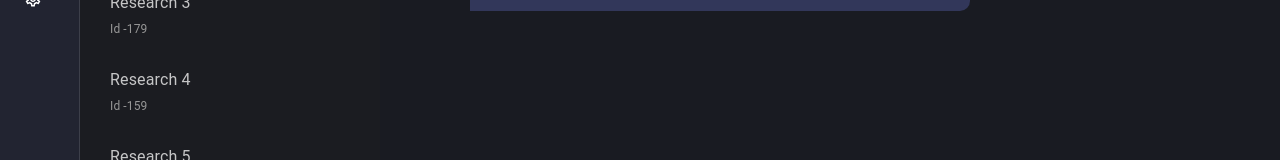
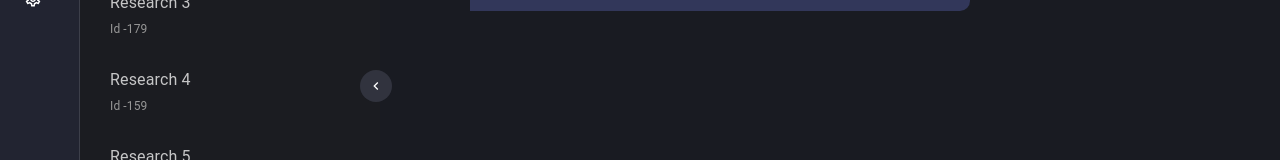
Before and after one commit to NidhiSharma63/Dr.-Met-assignment, a React (Create React App) app: page / in a window 1280 px wide. Shown: the part 280-440 px from the top of the page. Built offline with nearby package versions, Linux system fonts and the light colour scheme.

Commit message:
drawer toggle added

```diff
--- a/src/component/SideBar.jsx
+++ b/src/component/SideBar.jsx
@@ -1,4 +1,6 @@
 import AddIcon from "@mui/icons-material/Add";
+import ChevronLeftOutlinedIcon from "@mui/icons-material/ChevronLeftOutlined";
+import ChevronRightOutlinedIcon from "@mui/icons-material/ChevronRightOutlined";
 import SearchOutlinedIcon from "@mui/icons-material/SearchOutlined";
 import {
   Autocomplete,
@@ -15,7 +17,7 @@ import Divider from "@mui/material/Divider";
 import Drawer from "@mui/material/Drawer";
 import List from "@mui/material/List";
 import ListItem from "@mui/material/ListItem";
-import * as React from "react";
+import { useState } from "react";
 import { useAppContext } from "../Provider/AppProvider";
 import ResearchData from "../constant/ResearchData.json";
 import { SIDE_BAR_ICONS } from "../constant/SideBarIcons";
@@ -23,7 +25,7 @@ import UserData from "../constant/UserData.json";
 import DisplayChatBox from "./DisplayChatBox";
 import TopicComponent from "./sidebar/TopicComponent";
 import UserComponent from "./sidebar/UserComponent";
-const drawerWidth = 300;
+
 const firstDrawerWidth = 80;
 
 const userNames = UserData.map((user) => user.name);
@@ -35,8 +37,9 @@ const optionsForUsers = [...userNames, ...userIds];
 const optionsForResearchPapers = [...ResearchPapersNames, ...ResearchPapersIds];
 
 export default function SideBar() {
+  const [drawerWidth, setDrawerWidth] = useState(300);
   const { userComponentIsGettingDisplayed, setSelectedComponent, selectedComponent } = useAppContext();
-  const [autoCompleteValue, setAutoCompleteValue] = React.useState("");
+  const [autoCompleteValue, setAutoCompleteValue] = useState("");
 
   const displayUserAccordingToSearch = () => {
     if (userComponentIsGettingDisplayed) {
@@ -65,6 +68,10 @@ export default function SideBar() {
 
   const handleChangeInput = (event) => {
     setAutoCompleteValue(event.target.value);
+  };
+
+  const handleClickOnChveronIcon = () => {
+    setDrawerWidth((prevDrawerWidth) => (prevDrawerWidth === 300 ? 0 : 300));
   };
   // console.log({ autoCompleteValue });
   return (
@@ -125,9 +132,26 @@ export default function SideBar() {
           </List>
         </Drawer>
       </Box>
+      <IconButton
+        onClick={handleClickOnChveronIcon}
+        sx={{
+          position: "absolute",
+          top: "350px",
+          left: drawerWidth === 300 ? "360px" : "80px",
+          zIndex: 9999,
+          backgroundColor: "#31333E",
+          // transform: "translate(-50%, -50%)",
+        }}>
+        {/* <ChevronLeftOutlinedIcon sx={{ fontSize: "16px" }} /> */}
+        {drawerWidth === 300 ? (
+          <ChevronLeftOutlinedIcon sx={{ fontSize: "16px" }} />
+        ) : (
+          <ChevronRightOutlinedIcon sx={{ fontSize: "16px" }} />
+        )}
+      </IconButton>
       {/* second drawer */}
+
       <Box sx={{ display: "flex" }}>
-        <AppBar position="fixed" sx={{ width: drawerWidth, overflowY: "hidden" }}></AppBar>
         <Drawer
           sx={{
             width: drawerWidth,
```
